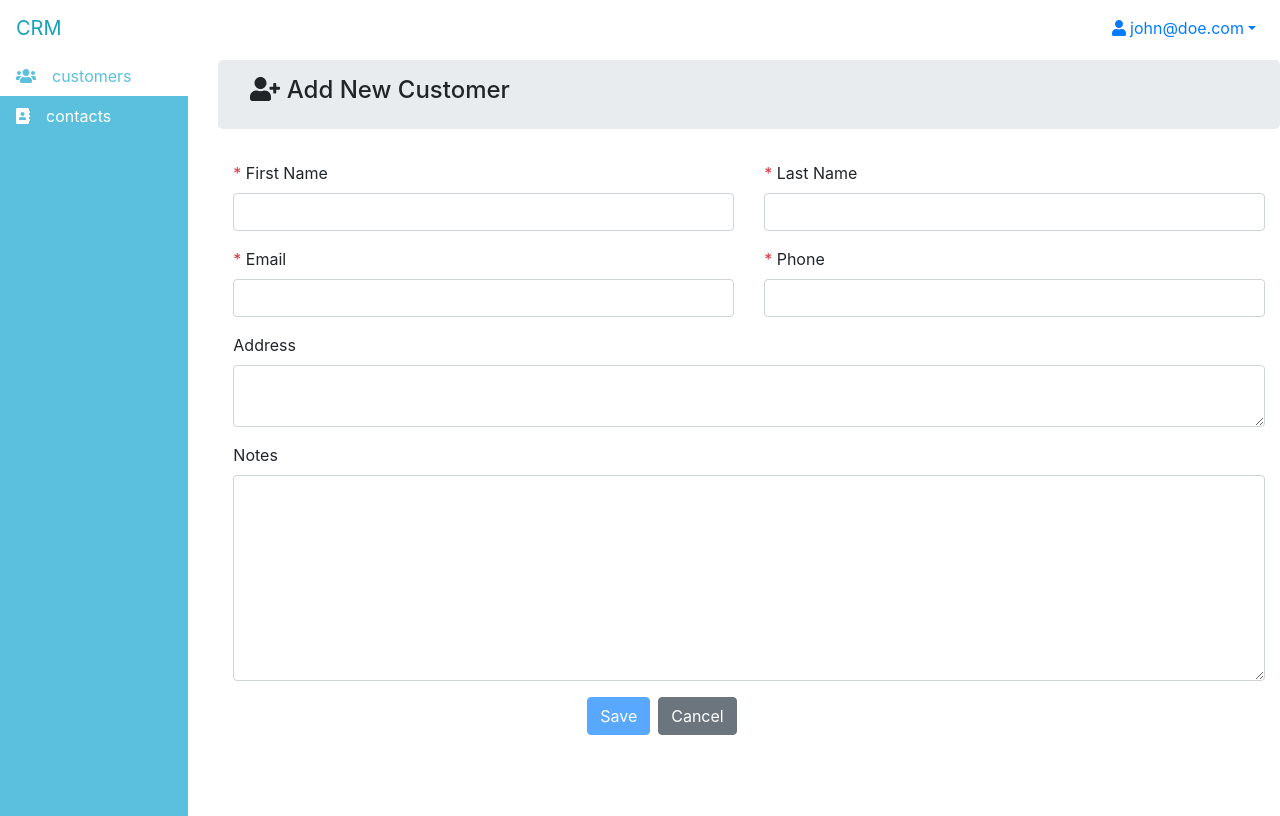
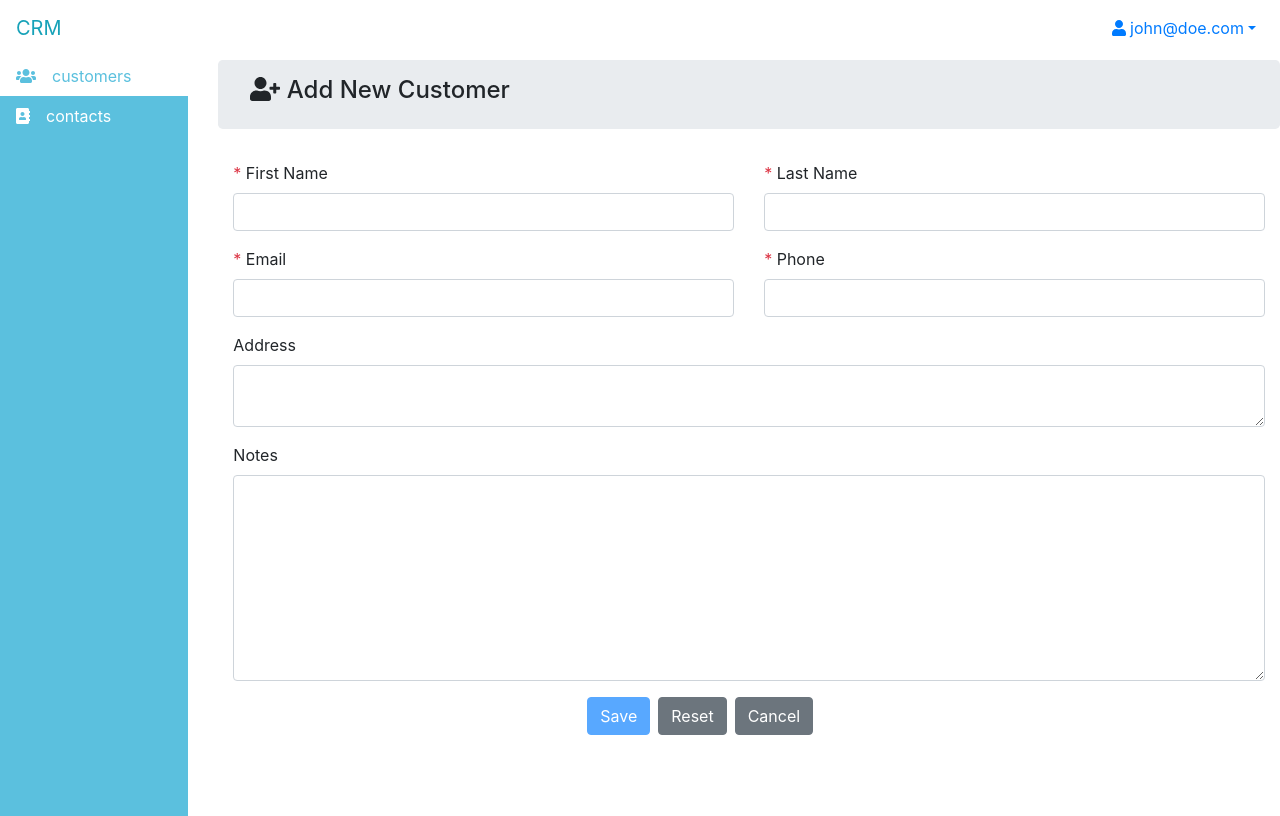
Before and after one commit to uzishalom/crm, an Angular app: page /customers/add in a window 1280 px wide. Built offline with nearby package versions, Linux system fonts and the light colour scheme.

Commit message:
added reset form of add new customer

```diff
--- a/src/app/data-components/customers/add-customer/add-customer.component.html
+++ b/src/app/data-components/customers/add-customer/add-customer.component.html
@@ -116,6 +116,9 @@
         <button class="btn btn-primary" [disabled]="addCustomerForm.invalid">
           Save
         </button>
+        <button class="btn btn-secondary ml-2" (click)="resetForm(addCustomerForm)">
+          Reset
+        </button>
         <a routerLink="/customers" class="btn btn-secondary ml-2">Cancel</a>
       </div>
       <div class="col-md-4"></div>
--- a/src/app/data-components/customers/add-customer/add-customer.component.ts
+++ b/src/app/data-components/customers/add-customer/add-customer.component.ts
@@ -1,6 +1,7 @@
 import { Component } from '@angular/core';
 import { Customer } from 'src/app/interfaces/customer';
 import { CustomersService } from 'src/app/services/customers.service';
+import { NgForm } from '@angular/forms';
 
 @Component({
   selector: 'app-add-customer',
@@ -23,4 +24,15 @@ export class AddCustomerComponent {
       this.customersService.addCustomer(this.formData);
     }
   }
+
+  resetForm(form: NgForm) {
+    form.resetForm({
+      firstName: '',
+      lastName: '',
+      email: '',
+      phone: '',
+      address: '',
+      notes: '',
+    });
+  }
 }
```
